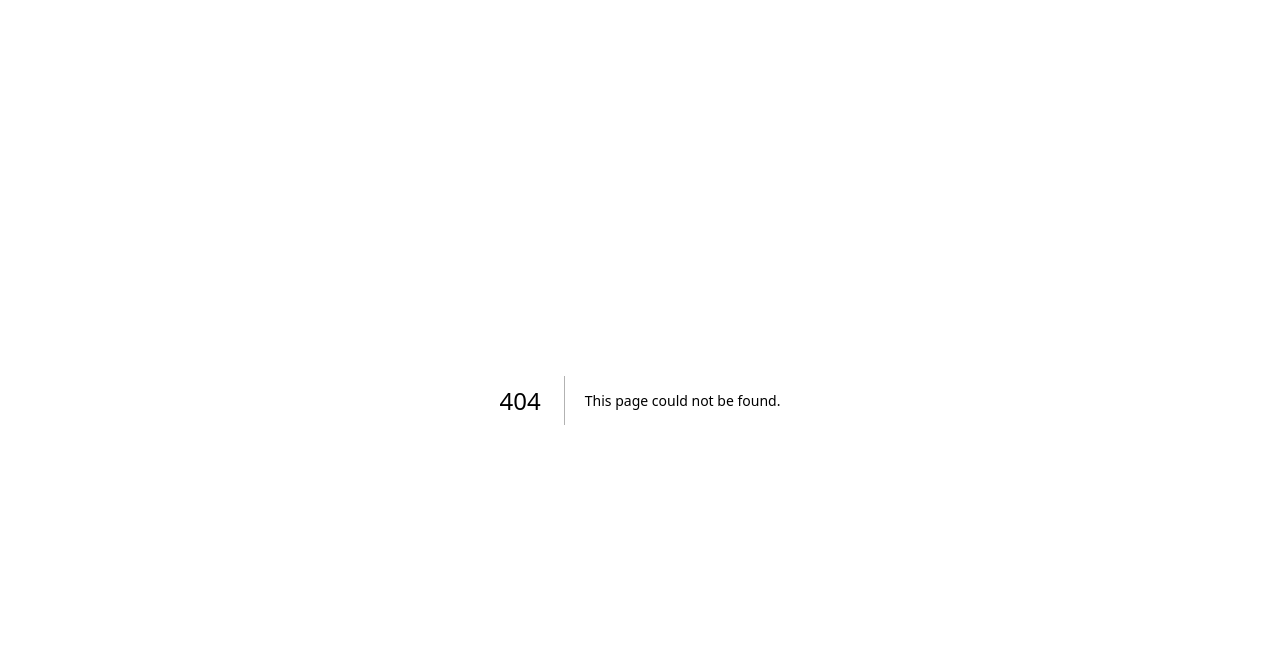
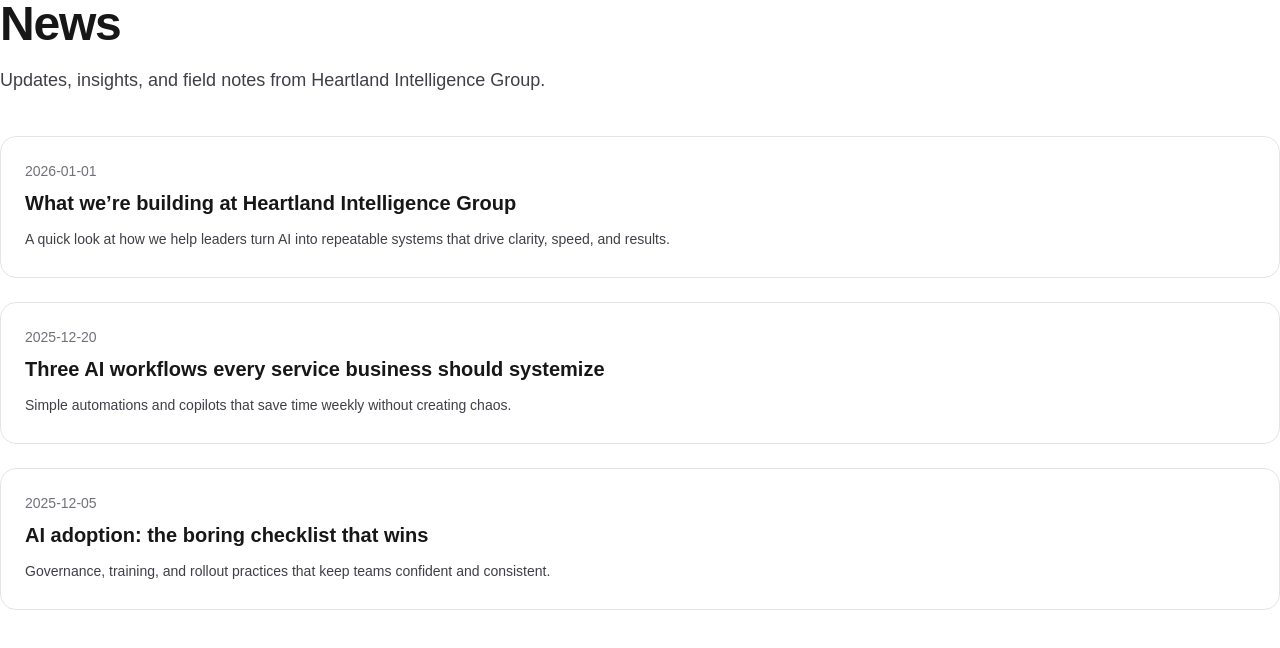
Before and after one commit to JMNajar/heartland-intelligence-group, a Next.js app: page /news in a window 1280 px wide. Before the commit this address had no page. Shown: the top 648 px of the page. Built offline with nearby package versions, Linux system fonts and the light colour scheme.

Commit message:
Add News page

```diff
--- /dev/null
+++ b/app/news/page.tsx
@@ -0,0 +1,41 @@
+export default function NewsPage() {
+  const posts = [
+    {
+      title: "What we’re building at Heartland Intelligence Group",
+      date: "2026-01-01",
+      excerpt:
+        "A quick look at how we help leaders turn AI into repeatable systems that drive clarity, speed, and results.",
+    },
+    {
+      title: "Three AI workflows every service business should systemize",
+      date: "2025-12-20",
+      excerpt:
+        "Simple automations and copilots that save time weekly without creating chaos.",
+    },
+    {
+      title: "AI adoption: the boring checklist that wins",
+      date: "2025-12-05",
+      excerpt:
+        "Governance, training, and rollout practices that keep teams confident and consistent.",
+    },
+  ];
+
+  return (
+    <div>
+      <h1 className="text-4xl font-semibold tracking-tight md:text-5xl">News</h1>
+      <p className="mt-4 max-w-2xl text-lg leading-8 text-zinc-700">
+        Updates, insights, and field notes from Heartland Intelligence Group.
+      </p>
+
+      <div className="mt-10 grid gap-6">
+        {posts.map((post) => (
+          <article key={post.title} className="rounded-2xl border border-zinc-200 p-6">
+            <div className="text-sm text-zinc-500">{post.date}</div>
+            <h2 className="mt-2 text-xl font-semibold">{post.title}</h2>
+            <p className="mt-2 text-sm leading-7 text-zinc-700">{post.excerpt}</p>
+          </article>
+        ))}
+      </div>
+    </div>
+  );
+}
```
